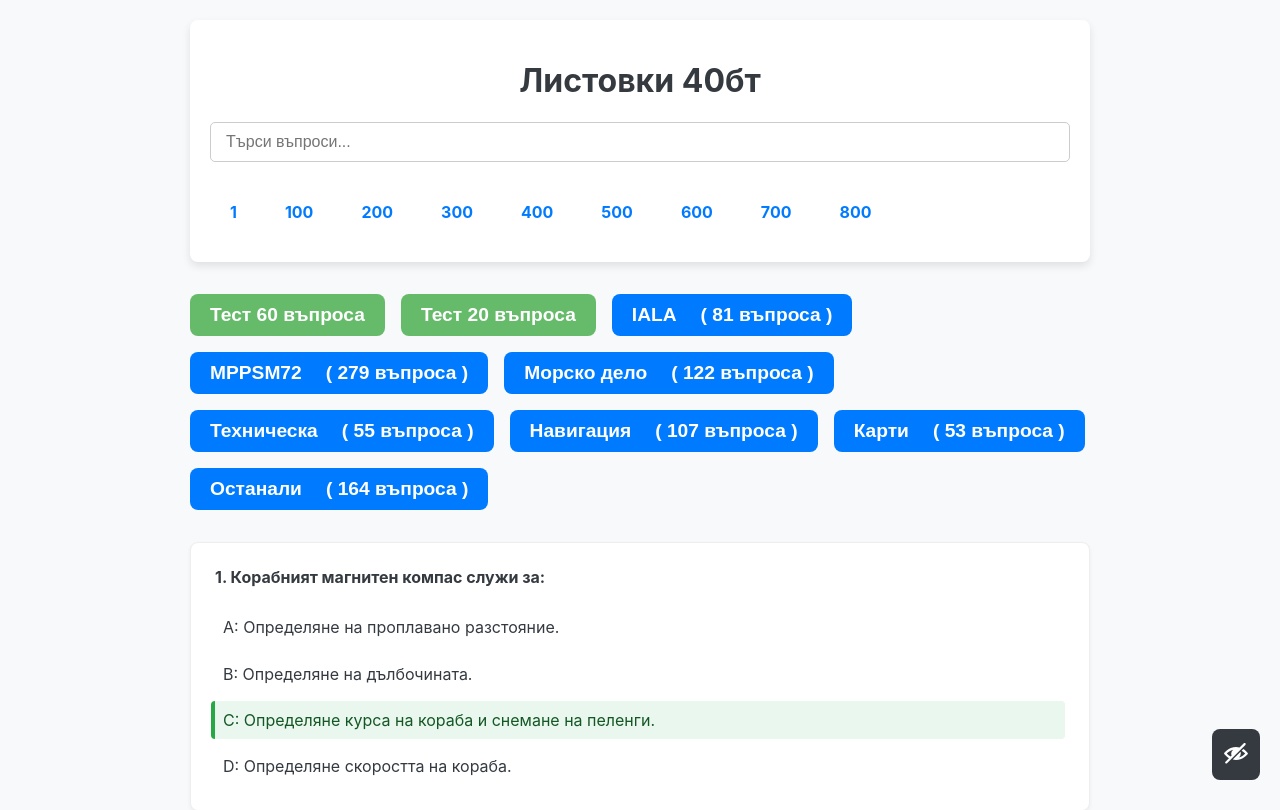
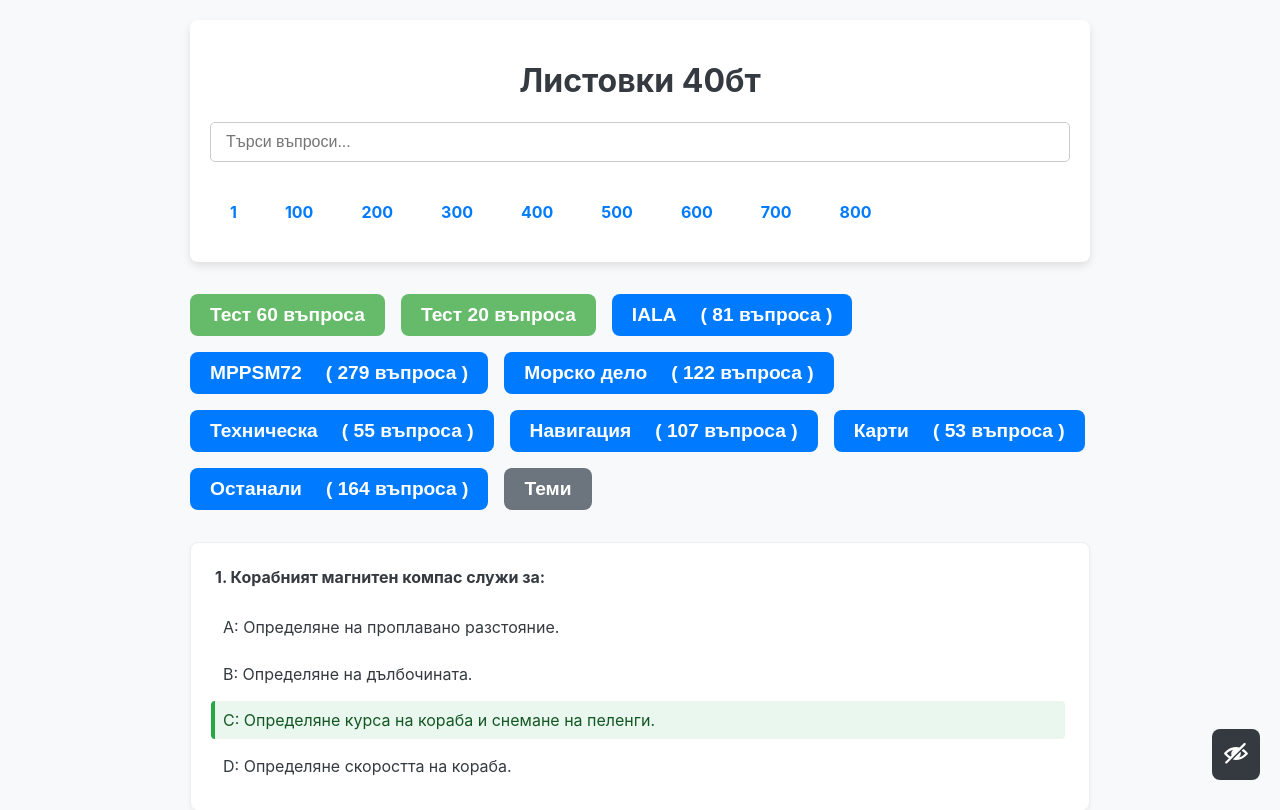
Before and after one commit to panayotoff/listovki-40bt, a React (Vite) app: page / in a window 1280 px wide. Shown: the top 810 px of the page. Built offline with nearby package versions, Linux system fonts and the light colour scheme.

Commit message:
add floating

```diff
--- a/src/App.tsx
+++ b/src/App.tsx
@@ -11,6 +11,8 @@ import DesktopQuiz from "./components/DesktopQuiz";
 import MobileQuiz from "./components/MobileQuiz";
 import SearchResultsList from "./components/SearchResultsList";
 import Results from "./components/Results";
+
+import { useFloating, autoUpdate } from "@floating-ui/react";
 
 import "./index.css";
 
@@ -32,6 +34,10 @@ function App() {
     },
   ] as SingleQuiz[];
 
+  const { refs, floatingStyles } = useFloating({
+    whileElementsMounted: autoUpdate,
+  });
+  const [isOpen, setIsOpen] = useState(false);
   const [mode, setMode] = useState<AppMode>("search");
   const [searchTerm, setSearchTerm] = useState("");
   const [showAnswers, setShowAnswers] = useState(true);
@@ -183,7 +189,23 @@ function App() {
                   </button>
                 </div>
               ))}
+
+              <button
+                className="button-primary button-grey start-button"
+                ref={refs.setReference}
+                onClick={() => {
+                  setIsOpen((prev) => !prev);
+                }}
+              >
+                Теми
+              </button>
             </div>
+
+            {isOpen && (
+              <div ref={refs.setFloating} style={floatingStyles}>
+                floating
+              </div>
+            )}
 
             <div className="toggle-answers-container">
               <button
--- a/src/index.css
+++ b/src/index.css
@@ -156,12 +156,20 @@ p {
   background-color: #66bb6a;
 }
 
+.button-grey{
+  background-color: #6c757d;
+}
+
 .button-primary:hover {
   background-color: #0056b3;
 }
 
 .button-green:hover {
   background-color: #388e3c;
+}
+
+.button-grey:hover {
+  background-color: #5a6268;
 }
 
 .button-secondary {
```
